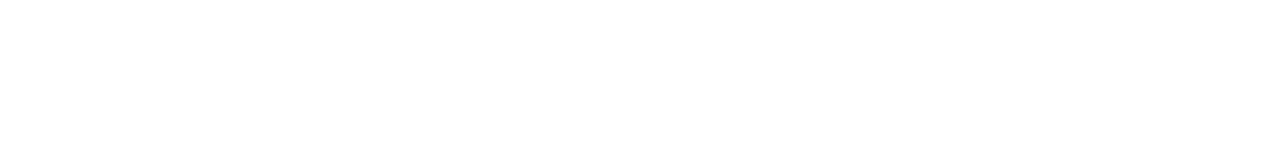
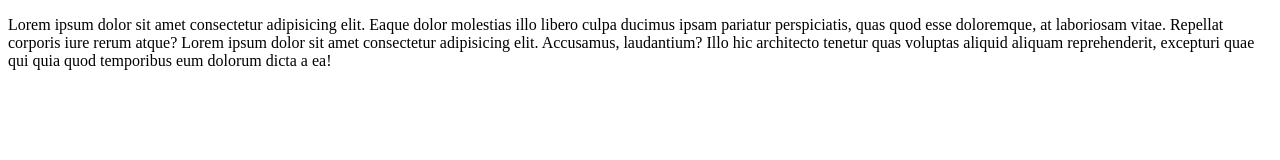
Before and after one commit to MURAD1344/my-simple-website, a plain HTML site: page index.html in a window 1280 px wide. Drawn offline with Linux system fonts and the light colour scheme.

Commit message:
2nd commit

```diff
--- a/index.html
+++ b/index.html
@@ -6,6 +6,9 @@
     <title>my simple website</title>
 </head>
 <body>
-
+    <p>
+    Lorem ipsum dolor sit amet consectetur adipisicing elit. Eaque dolor molestias illo libero culpa ducimus ipsam pariatur perspiciatis, quas quod esse doloremque, at laboriosam vitae. Repellat corporis iure rerum atque?
+    Lorem ipsum dolor sit amet consectetur adipisicing elit. Accusamus, laudantium? Illo hic architecto tenetur quas voluptas aliquid aliquam reprehenderit, excepturi quae qui quia quod temporibus eum dolorum dicta a ea!
+    </p>
 </body>
 </html>
```
